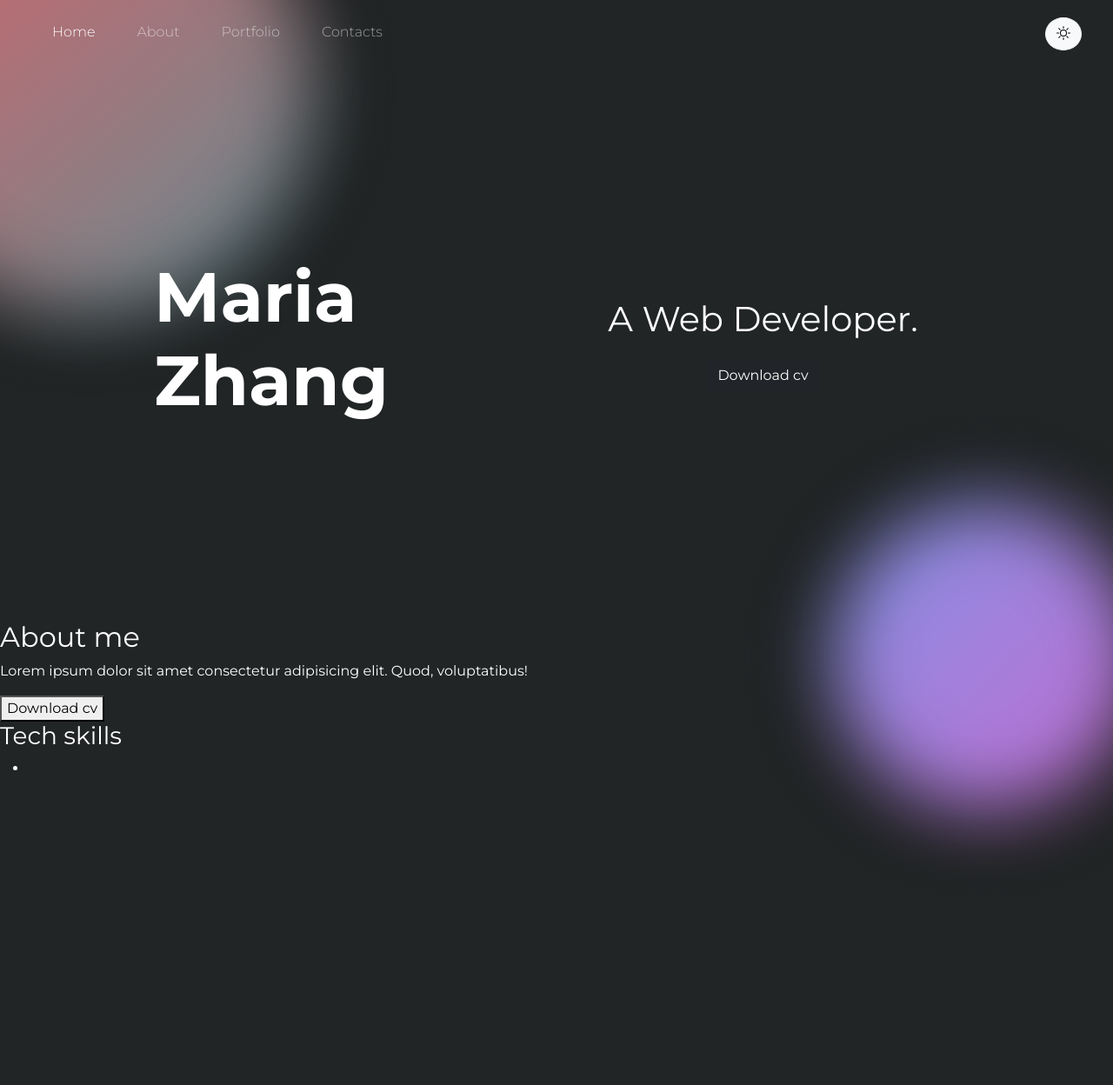
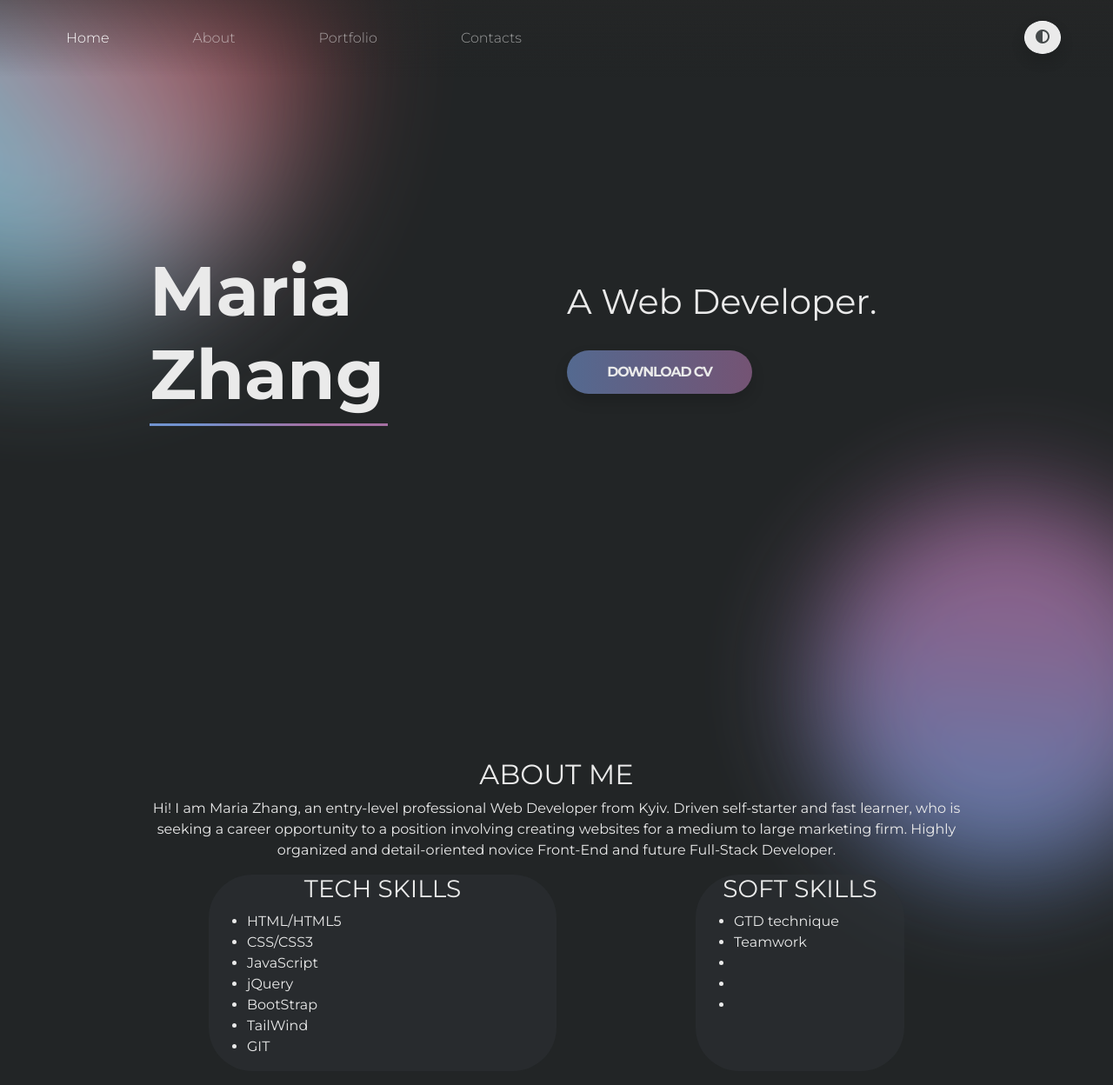
Before and after one commit to MaryZh555/PortfolioWebsite, a plain HTML site: page index.html in a window 1280 px wide. Shown: the whole page at 87% size. Before the commit the page ends 912 px from the top, so only its background shows below. Drawn offline with nearby package versions, Linux system fonts and the light colour scheme.

Commit message:
commit#4: In progress

```diff
--- a/index.html
+++ b/index.html
@@ -7,7 +7,7 @@
     <meta name="viewport" content="width=device-width, initial-scale=1.0">
     <title>Maria Zhang</title>
 
-    <!-- Bootstrap CSS only -->
+    <!-- Bootstrap CSS -->
     <link href="https://cdn.jsdelivr.net/npm/bootstrap@5.2.2/dist/css/bootstrap.min.css" rel="stylesheet"
         integrity="sha384-Zenh87qX5JnK2Jl0vWa8Ck2rdkQ2Bzep5IDxbcnCeuOxjzrPF/et3URy9Bv1WTRi" crossorigin="anonymous">
     <!-- Google fonts -->
@@ -24,82 +24,88 @@
         <div class="bg-gradient-top"></div>
         <div class="bg-gradient-bottom"></div>
     </div>
-    <!-- Navigation -->
     <header>
-        <nav id="nav" class="navbar navbar-expand-md navbar-dark text-light fw-light py-3">
-            <div class="container-fluid">
+        <!-- Navigation -->
+        <nav id="nav" class="navbar navbar-expand-md navbar-dark text-light fw-light py-4 fixed-top">
+            <div class="container-fluid ">
                 <a class="navbar-brand" href="#"></a>
                 <button class="navbar-toggler" type="button" data-bs-toggle="collapse"
                     data-bs-target="#navbarNavAltMarkup" aria-controls="navbarNavAltMarkup" aria-expanded="false"
                     aria-label="Toggle navigation">
                     <span class="navbar-toggler-icon"></span>
                 </button>
-                <div class="collapse navbar-collapse justify-content-between mx-2" id="navbarNavAltMarkup">
-                    <div class="navbar-nav">
-                        <a class="nav-link active px-4" aria-current="page" href="#">Home</a>
-                        <a class="nav-link px-4" href="#">About</a>
-                        <a class="nav-link px-4" href="#">Portfolio</a>
-                        <a class="nav-link px-4">Contacts</a>
-                    </div>
-                    <div class="div">
-                        <button id="theme-btn" class="btn btn-light mt-1 mx-3"><svg xmlns="http://www.w3.org/2000/svg"
-                                width="16" height="16" fill="currentColor" class="bi bi-brightness-high mb-1"
-                                viewBox="0 0 16 16">
-                                <path
-                                    d="M8 11a3 3 0 1 1 0-6 3 3 0 0 1 0 6zm0 1a4 4 0 1 0 0-8 4 4 0 0 0 0 8zM8 0a.5.5 0 0 1 .5.5v2a.5.5 0 0 1-1 0v-2A.5.5 0 0 1 8 0zm0 13a.5.5 0 0 1 .5.5v2a.5.5 0 0 1-1 0v-2A.5.5 0 0 1 8 13zm8-5a.5.5 0 0 1-.5.5h-2a.5.5 0 0 1 0-1h2a.5.5 0 0 1 .5.5zM3 8a.5.5 0 0 1-.5.5h-2a.5.5 0 0 1 0-1h2A.5.5 0 0 1 3 8zm10.657-5.657a.5.5 0 0 1 0 .707l-1.414 1.415a.5.5 0 1 1-.707-.708l1.414-1.414a.5.5 0 0 1 .707 0zm-9.193 9.193a.5.5 0 0 1 0 .707L3.05 13.657a.5.5 0 0 1-.707-.707l1.414-1.414a.5.5 0 0 1 .707 0zm9.193 2.121a.5.5 0 0 1-.707 0l-1.414-1.414a.5.5 0 0 1 .707-.707l1.414 1.414a.5.5 0 0 1 0 .707zM4.464 4.465a.5.5 0 0 1-.707 0L2.343 3.05a.5.5 0 1 1 .707-.707l1.414 1.414a.5.5 0 0 1 0 .708z" />
-                            </svg></button>
+                <div class="collapse navbar-collapse justify-content-between w-100" id="navbarNavAltMarkup">
+                    <div class="navbar-nav w-100">
+                        <a class="nav-link active px-5" aria-current="page" href="#">Home</a>
+                        <a class="nav-link px-5" href="#">About</a>
+                        <a class="nav-link px-5" href="#">Portfolio</a>
+                        <a class="nav-link px-5" href="#">Contacts</a>
+                        <div class=" ms-auto"><button class="btn btn-light theme-btn mx-5 shadow ms-auto"><i
+                                    class="fa-solid fa-circle-half-stroke"></i></button></div>
+
                     </div>
                 </div>
+            </div>
             </div>
         </nav>
     </header>
     <main>
-        <!-- Home page -->
-        <!-- <section id="home">
-            <div class="home-name">
-                <h1> Maria Zhang</h1>
-            </div>
-            <div class="home-intro">
-                <p>A Web Developer.</p>
-                <button class="cv-btn">Download cv</button>
-            </div>
-        </section> -->
         <section id="home">
-            <div class="container-md text-center ">
+            <div class="container-sm w-75">
                 <div class="row justify-content-center align-items-center">
-                    <div class="col-5">
-                        <h1 class="fw-bold"> Maria Zhang</h1>
+                    <div class="col">
+                        <h1 class="fw-bold">Maria Zhang</h1>
+                        <div class="gradient-line"></div>
                     </div>
-                    <div class="col-5">
-                        <p>A Web Developer.</p>
-                        <button class="cv-btn btn btn-dark">Download cv</button>
+                    <div class="col">
+                        <h3>A Web Developer.</h3>
+                        <button class="cv-btn btn btn-dark fw-semibold shadow mt-4">DOWNLOAD CV</button>
                     </div>
                 </div>
             </div>
         </section>
-        <!-- About page -->
         <section id="about">
-            <div class="about-info">
-                <h2>About me</h2>
-                <p>Lorem ipsum dolor sit amet consectetur adipisicing elit. Quod, voluptatibus!</p>
-                <button class="cv-btn">Download cv</button>
-            </div>
-            <div class="about-components">
-                <div class="tech-skills">
-                    <h3>Tech skills</h3>
-                    <ul>
-                        <li></li>
-                    </ul>
+            <div class="container-sm w-75">
+                <div class="row justify-content-center align-items-center text-center">
+                    <h2>ABOUT ME</h2>
+                    <p>Hi! I am Maria Zhang, an entry-level professional Web Developer from Kyiv.
+                        Driven self-starter and fast learner, who is seeking a career opportunity to a position
+                        involving creating websites for a medium to large marketing firm.
+                        Highly organized and detail-oriented novice Front-End and future Full-Stack Developer.</p>
+                </div>
+                <div class="row justify-content-md-around">
+                    <div class="col-lg-5 col-md about-box">
+                        <h3 class="text-center">TECH SKILLS</h3>
+                        <ul>
+                            <li>HTML/HTML5</li>
+                            <li>CSS/CSS3</li>
+                            <li>JavaScript</li>
+                            <li>jQuery</li>
+                            <li>BootStrap</li>
+                            <li>TailWind</li>
+                            <li>GIT</li>
+                        </ul>
+                    </div>
+                    <div class="col-lg-3 col-md about-box">
+                        <h3 class="text-center">SOFT SKILLS</h3>
+                        <ul>
+                            <li>GTD technique</li>
+                            <li>Teamwork</li>
+                            <li></li>
+                            <li></li>
+                            <li></li>
+                        </ul>
+                    </div>
                 </div>
             </div>
         </section>
-        <!-- Portfolio page -->
-        <!-- Contact page -->
     </main>
     <!-- BootStrap JavaScript Bundle with Popper -->
     <script src="https://cdn.jsdelivr.net/npm/bootstrap@5.2.2/dist/js/bootstrap.bundle.min.js"
         integrity="sha384-OERcA2EqjJCMA+/3y+gxIOqMEjwtxJY7qPCqsdltbNJuaOe923+mo//f6V8Qbsw3"
         crossorigin="anonymous"></script>
+    <!-- FontAwesome icons -->
+    <script src="https://kit.fontawesome.com/dd789de8ca.js" crossorigin="anonymous"></script>
     <script src="main.js"></script>
 </body>
 
--- a/style.css
+++ b/style.css
@@ -1,71 +1,87 @@
 :root {
-    --bg-gray: #222526;
+    --var-gray: #44494A;
+    --var-white: #EAEAEA;
 }
 
 body {
-    background-color: var(--bg-gray);
-    color: #FFFF;
+
+    background-color: #222526;
+    color: var(--var-white);
     font-family: 'Montserrat', sans-serif;
 }
 
+/* Background */
 .bg-gradient-top {
     position: fixed;
     content: "";
-    left: -250px;
+
+    /* left: -250px;
     top: -250px;
     width: 700px;
-    height: 700px;
+    height: 700px; */
+    left: -18vw;
+    top: -18vw;
+    width: 50vw;
+    height: 50vw;
+
     border-radius: 50%;
     z-index: 1;
-    background-image: linear-gradient(140deg, #f75c64f4, #77f1f78b);
-    box-shadow: 0px 0px 85px 90px #222526 inset;
+    background: linear-gradient(142.26deg, #f75c6490 25.26%, #C696A6 45.16%, #95D0E7 65.06%);
+
+    /* opacity: 0.6; */
+    opacity: 0.8;
+
+    border-radius: 50%;
+    filter: blur(80px);
+    animation: circle-top 40s linear infinite;
 }
 
-.bg-gradient-top::after {
-    position: absolute;
-    content: "";
-    left: -2.5px;
-    top: -2.5px;
-    width: 101%;
-    height: 101%;
-    border-radius: 50%;
-    box-shadow: 0px 0px 30px 25px #222526 inset;
-}
 
 .bg-gradient-bottom {
     position: fixed;
-    content: "";
+
+    /* width: 300px;
+    height: 300px;
     right: -10vw;
-    top: 60vh;
-    width: 550px;
-    height: 550px;
+    top: 60vh; */
+    right: -9vw;
+    bottom: -13vw;
+    width: 34vw;
+    height: 34vw;
+
+    background: linear-gradient(305.74deg, rgba(199, 131, 194, 0.798412) 31.51%, rgba(133, 174, 249, 0.8) 81.21%);
     border-radius: 50%;
-    z-index: 1;
-    background-image: linear-gradient(-45deg, rgba(224, 103, 216, 0.94), rgba(120, 165, 248, 0.934));
-    box-shadow: 0px 0px 85px 100px #222526 inset;
-}
 
-.bg-gradient-bottom::after {
-    position: absolute;
-    content: "";
-    left: -3px;
-    top: -3px;
-    width: 101%;
-    height: 101%;
-    border-radius: 50%;
-    box-shadow: 0px 0px 30px 25px #222526 inset;
+    /* opacity: 0.6; */
+    opacity: 0.8;
+
+    filter: blur(60px);
+    animation: circle-bottom 30s linear infinite;
 }
 
 
 /* Navigation */
+nav {
+    z-index: 2;
+    background: linear-gradient(180deg, rgba(39, 39, 39, 0.485), rgb(255 255 255 / 0%));
+    /* text-shadow: #222526; */
+}
 
-#theme-btn {
-    border-radius: 50%;
+/* MAIN SECTIONS */
+main {
+    position: relative;
+    z-index: 2;
+    padding-top: 5.5rem;
+}
+
+#home, #about {
+    height: 98vh;
 }
 
 
+/* HOME PAGE SECTION*/
 #home .row {
-    height: 80vh;
+    height: 75vh;
 }
 
 #home .row h1 {
@@ -73,11 +89,108 @@ body {
     font-size: 80px;
 }
 
-#home .row p {
+#home .row h3 {
     font-size: 40px;
 }
 
-#home, #nav {
-    position: relative;
-    z-index: 2;
+.gradient-line {
+    width: 60%;
+    height: 3px;
+    background: linear-gradient(305.74deg, rgba(199, 131, 194, 0.798412) 31.51%, rgba(133, 174, 249, 0.8) 81.21%);
 }
+
+/* ABOUT SECTION */
+
+.about-box {
+    background: rgba(47, 50, 54, 0.5);
+    border-radius: 50px;
+    /* padding: 10% 25%; */
+    /* width: 847px;
+    height: 500px; */
+
+    /* box-shadow: 0px 5px 50px rgba(0, 0, 0, 0.25); */
+}
+
+
+
+/* BUTTONS */
+.theme-btn {
+    border-radius: 50%;
+    color: var(--var-gray);
+    background-color: var(--var-white);
+}
+
+.cv-btn {
+    color: var(--var-white);
+    font-size: 16px;
+    background: linear-gradient(90deg, rgba(133, 174, 249, 0.5) 0%, rgba(199, 131, 194, 0.499007) 99.82%);
+    border-radius: 50px;
+    letter-spacing: -1.2px;
+    border: 0px;
+    width: 213px;
+    height: 50px;
+}
+
+
+/* ANIMATIONS */
+@keyframes circle-top {
+
+    /* 0% {
+        transform: rotate(0deg) translate(-100px) rotate(0deg);
+
+    } */
+    0% {
+        transform: rotate(0deg) translate(-5vw) rotate(0deg);
+
+    }
+
+    100% {
+        transform: rotate(360deg) translate(-5vw) rotate(360deg);
+    }
+}
+
+@keyframes circle-bottom {
+
+    /* 0% {
+        transform: rotate(0deg) translate(-50px) rotate(0deg);
+
+    } */
+    0% {
+        transform: rotate(0deg) translate(-3.5vw) rotate(0deg);
+
+    }
+
+    100% {
+        transform: rotate(-360deg) translate(-3.5vw) rotate(-360deg);
+    }
+}
+
+
+
+/* RESPONSIVE DESIGN  */
+
+@media(max-width:800px) {
+    .theme-btn {
+        border-radius: 30px;
+        border: 0px;
+        /* color: var(--var-white);
+        background-color: var(--var-gray); */
+        /* max-width: 200px; */
+    }
+
+    .bg-gradient-top {
+        left: -9vw;
+        top: -9vw;
+        width: 56vw;
+        height: 56vw;
+        /* opacity: 1; */
+    }
+
+    .bg-gradient-bottom {
+        right: -5vw;
+        bottom: -6vw;
+        width: 37vw;
+        height: 37vw;
+        /* opacity: 1; */
+    }
+}
```
